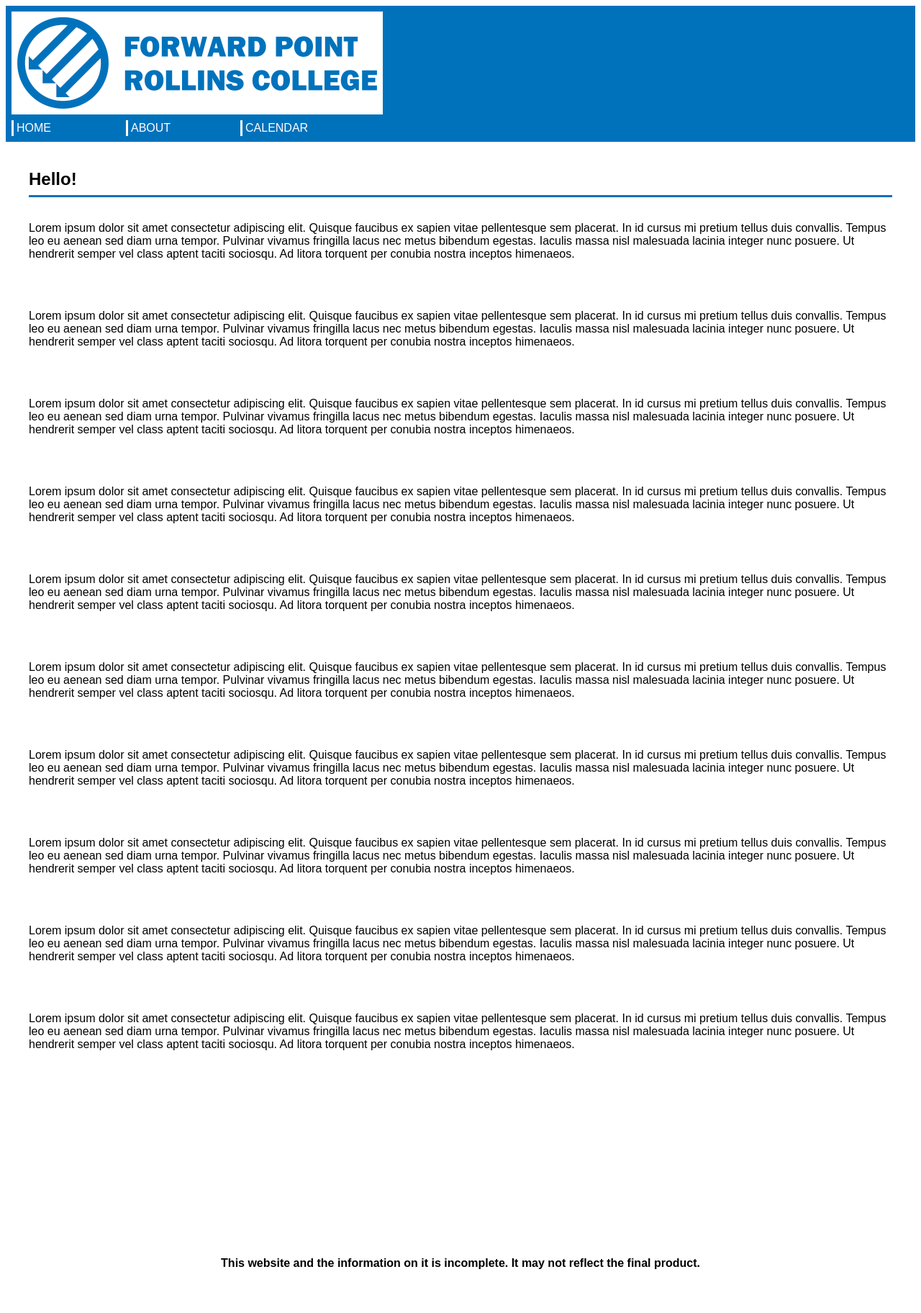
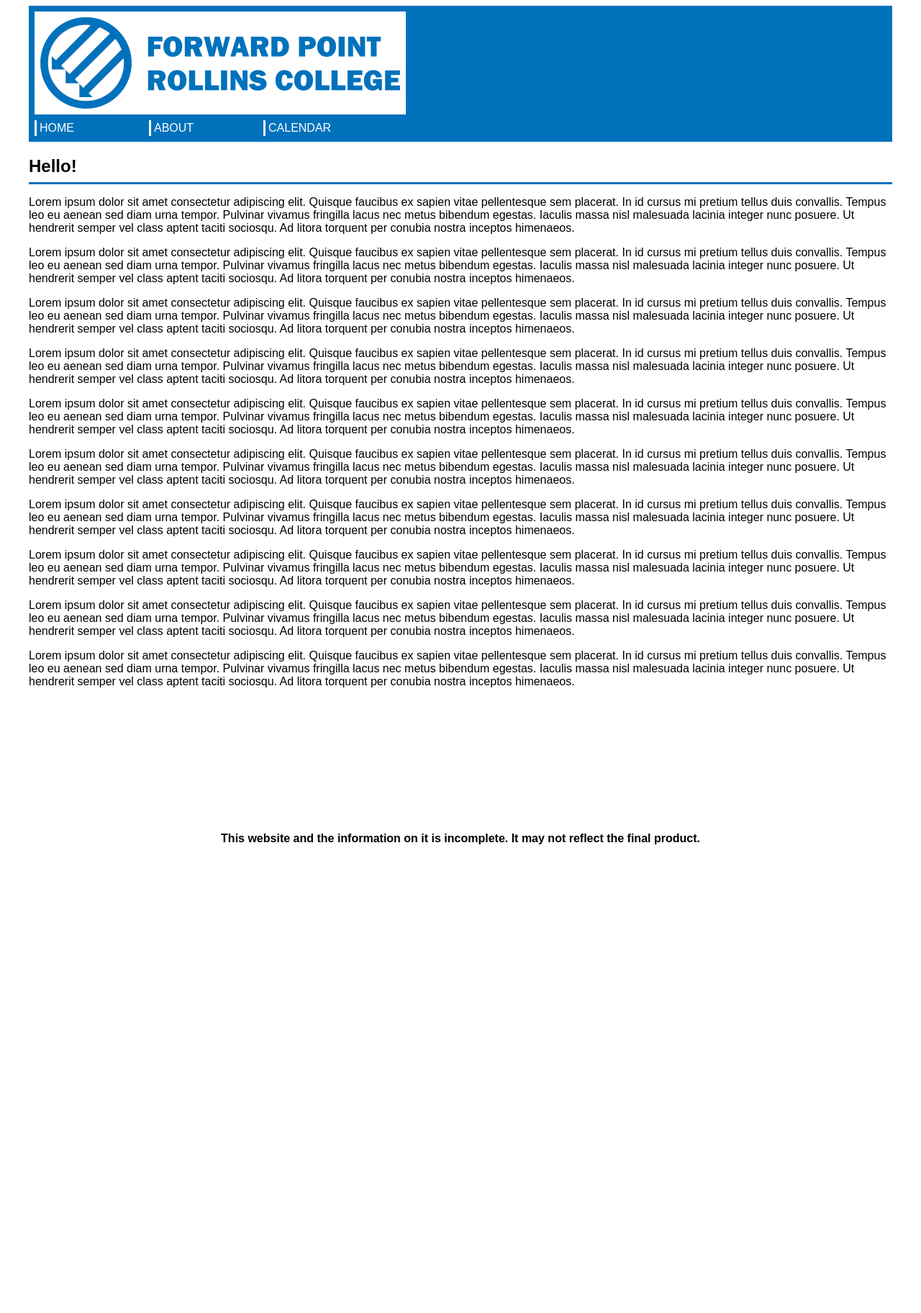
Before and after one commit to mochawoof/fpwebsite, a Jekyll site: the page built from index.md, in a window 1280 px wide. Shown: the whole page at 72% size. Built offline with Jekyll 4.4.1, drawn with Linux system fonts in a browser that asks for light colours; after the commit the page ends 1190 px from its top, so only the background shows below that.

Commit message:
make page width consistent

```diff
--- a/_layouts/default.html
+++ b/_layouts/default.html
@@ -9,7 +9,7 @@
     <body>
         <div id="container">
             <header id="header">
-                <img id="header-img" src="{{ "img/forward point white x500.png" | relative_url }}"/>
+                <a href="{{ "/" | relative_url }}"><img id="header-img" src="{{ "img/forward point white x500.png" | relative_url }}"/></a>
                 <ul id="nav">
                     <li><a href="{{ "/" | relative_url }}">HOME</a></li>
                     <li><a href="{{ "/about" | relative_url }}">ABOUT</a></li>
--- a/style.css
+++ b/style.css
@@ -7,6 +7,11 @@ body {
 a {
     color: #00f;
     text-decoration: underline;
+}
+
+#container {
+    max-width: 1200px;
+    margin: auto;
 }
 
 #header {
@@ -55,12 +60,15 @@ a {
     #nav {
         flex-direction: column;
     }
-}
 
-#page-body {
-    white-space: pre-line;
-    max-width: 1200px;
-    margin-left: auto; margin-right: auto;
+    #nav li a {
+        width: 100%;
+        max-width: 100%;
+        max-width: -moz-available;
+        max-width: -webkit-fill-available;
+        max-width: stretch;
+        object-fit: contain;
+    }
 }
 
 #page-body h1 {
```
